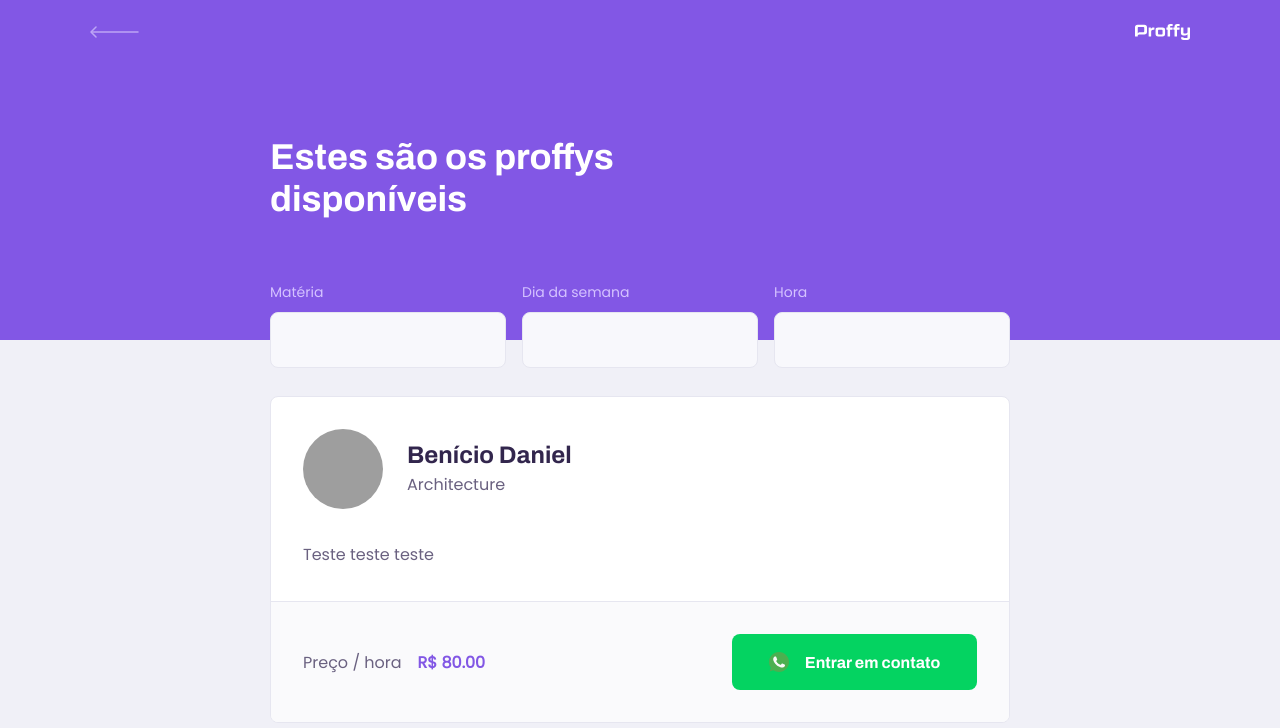
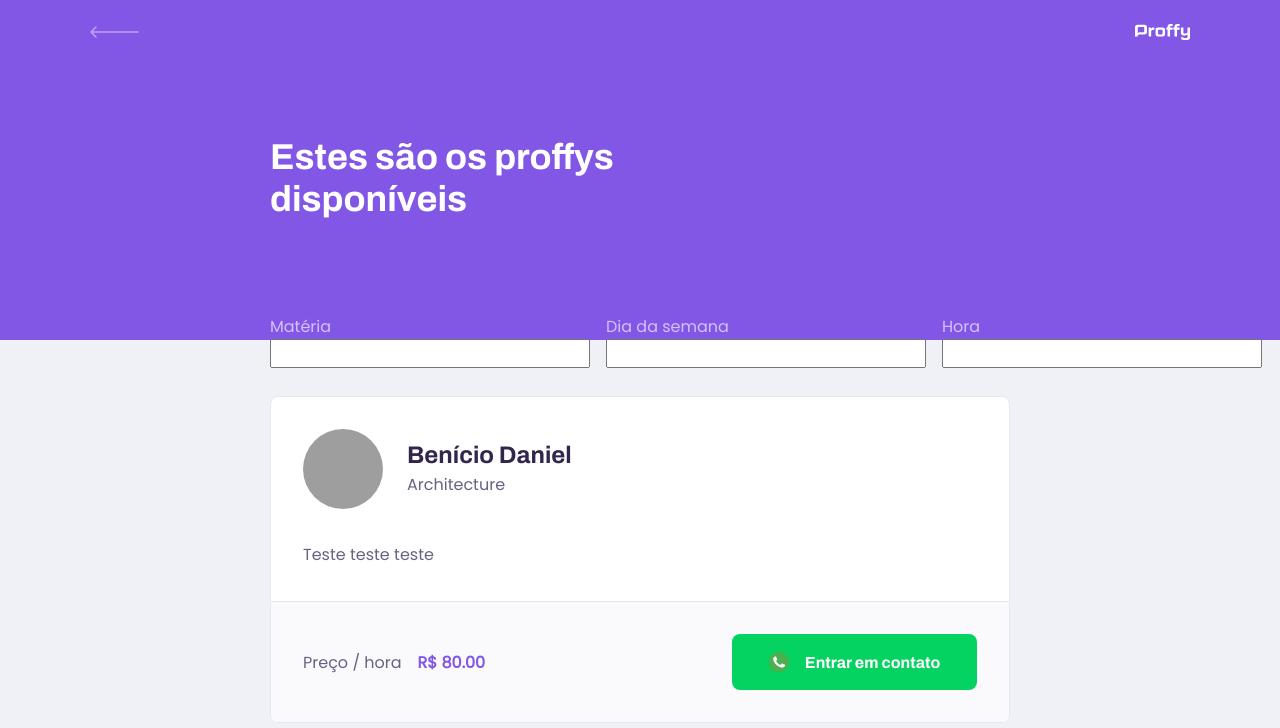
Before and after one commit to beniciodaniel/proffy-nwl, a React (Create React App) app: page /study in a window 1280 px wide. Shown: the top 728 px of the page. Built offline with nearby package versions, Linux system fonts and the light colour scheme; grey boxes are pictures that could not be loaded.

Commit message:
Removes css from TeacherList

```diff
--- a/src/pages/TeacherList/styles.css
+++ b/src/pages/TeacherList/styles.css
@@ -9,41 +9,6 @@
 
 #search-teachers label {
   color: var(--color-text-in-primary);
-}
-
-#search-teachers .input-block {
-  position: relative;
-}
-
-#search-teachers .input-block + .input-block {
-  margin-top: 1.4rem;
-}
-
-#search-teachers .input-block label {
-  font-size: 1.4rem;
-}
-
-#search-teachers .input-block input {
-  width: 100%;
-  height: 5.6rem;
-  margin-top: 0.8rem;
-  border-radius: 0.8rem;
-  background: var(--color-input-background);
-  border: 1px solid var(--color-line-in-white);
-  outline: 0;
-  padding: 0 1.6rem;
-  font: 1.6rem Archivo;
-}
-
-#search-teachers .input-block:focus-within::after {
-  width: calc(100% - 3.2rem);
-  height: 5px;
-  content: "";
-  background: var(--color-primary-light);
-  position: absolute;
-  left: 1.6rem;
-  right: 1.6rem;
-  bottom: 0;
 }
 
 #page-teacher-list main {
```
